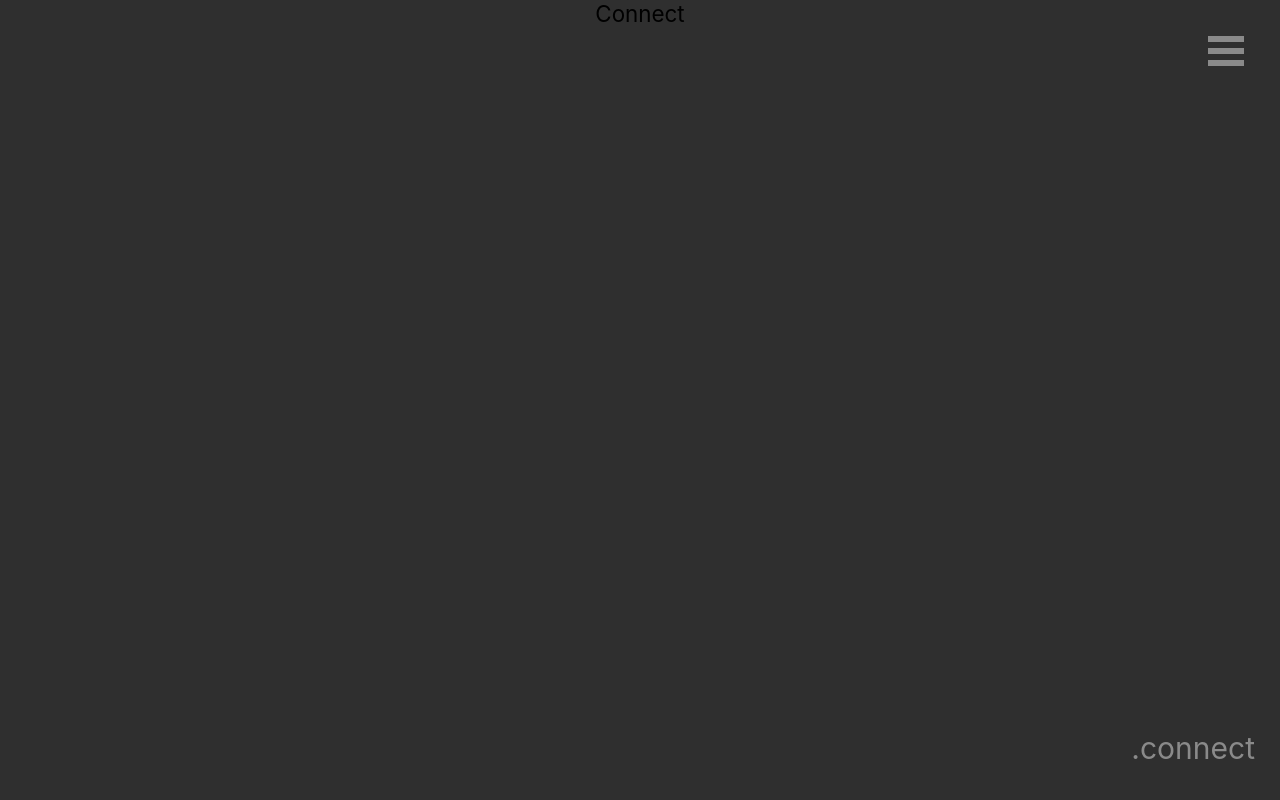
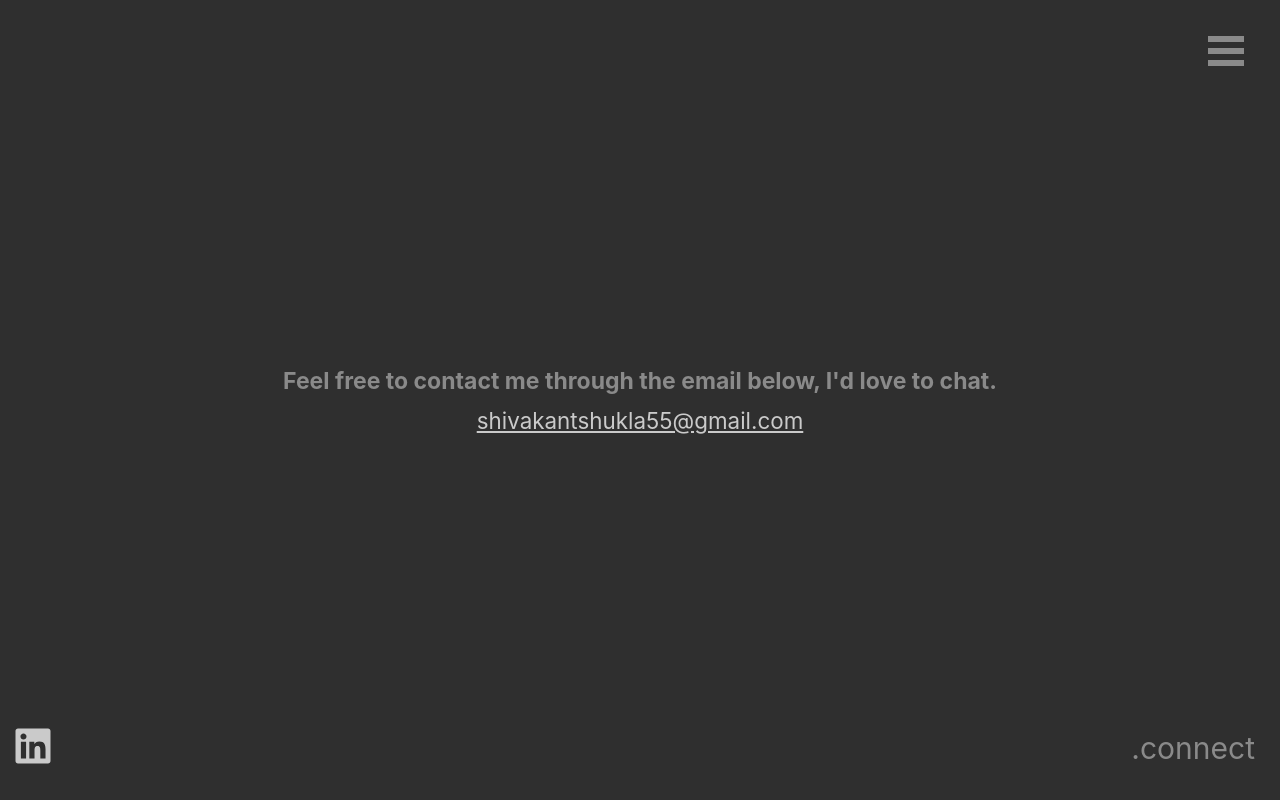
Before and after one commit to shivakantshukla55/Portfolio, a React (Create React App) app: page /connect in a window 1280 px wide. Built offline with nearby package versions, Linux system fonts and the light colour scheme; the HTML template or start-up script is replaced by a standard one.

Commit message:
connect page added

```diff
--- a/src/pages/Connect/index.js
+++ b/src/pages/Connect/index.js
@@ -1,14 +1,74 @@
 import styled from "styled-components";
+import { FaLinkedin } from "react-icons/fa";
+import { device } from "../../constants/screenSize";
 
 export const Connect = () => {
-  return <StyledConnect>Connect</StyledConnect>;
+  return (
+    <StyledConnect>
+      <div className="middle">
+        <div className="inner">
+          <h3>
+            Feel free to contact me through the email below, I'd love to chat.
+          </h3>
+          <div>
+            <a className="gmail-link" href="mailto:shivakantshukla55@gmail.com">
+              shivakantshukla55@gmail.com
+            </a>
+          </div>
+          <div className="connect-linkedin">
+            <a href="https://www.linkedin.com/in/shivakant-shukla-sks1995/">
+              <FaLinkedin />
+            </a>
+          </div>
+        </div>
+      </div>
+    </StyledConnect>
+  );
 };
 
 //style
 const StyledConnect = styled.div`
+  padding: 10px;
+  display: table;
+  position: absolute;
+  top: 0;
+  left: 0;
+  height: 100%;
   width: 100%;
-  height: 100%;
-  display: flex;
-  justify-content: center;
-  align-items: center;
+
+  .middle {
+    display: table-cell;
+    vertical-align: middle;
+  }
+
+  .inner {
+    text-align: center;
+  }
+
+  h3 {
+    margin-bottom: 12px;
+    display: inline-block;
+    color: ${(props) => props.theme.subtitle || "red"};
+    font-size: 23px;
+
+    @media ${device.tablet} {
+      font-size: 16px;
+    }
+  }
+
+  .gmail-link {
+    color: ${(props) => props.theme.title || "red"};
+  }
+
+  .connect-linkedin {
+    position: absolute;
+    z-index: 1;
+    left: 13px;
+    bottom: 29px;
+    svg {
+      width: 40px;
+      height: 40px;
+      fill: ${(props) => props.theme.title || "red"};
+    }
+  }
 `;
```
